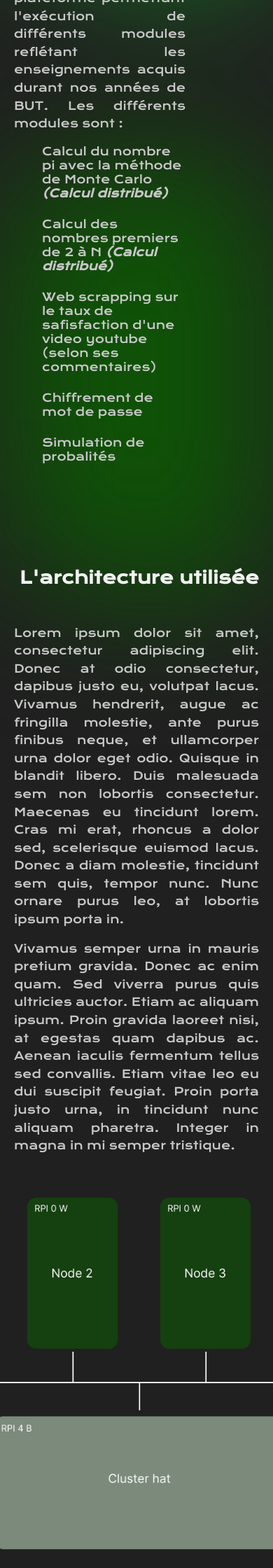
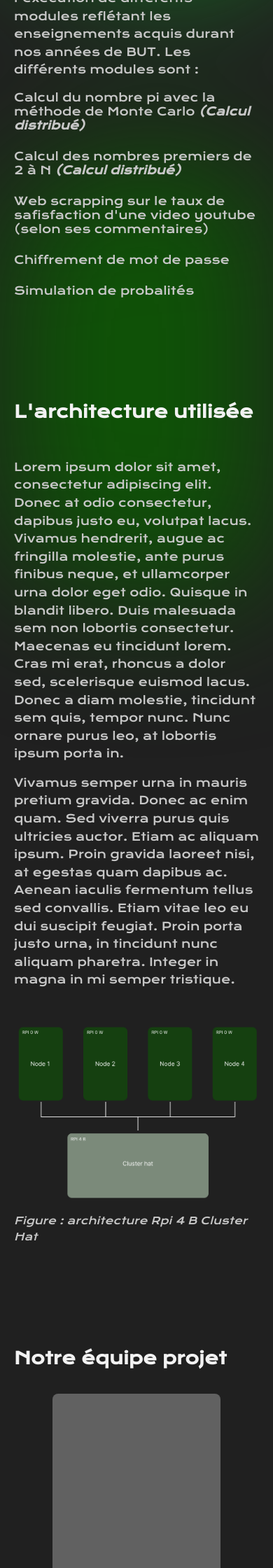
Before and after one commit to mathieuChdz/SAE_S5_S6_BUT3, a PHP site: page /apropos.php in a window 390 px wide; the page is wider, and only the part inside the window is pictured. Shown: the part 360-2600 px from the top of that part at 70% size. Run offline with PHP 8.4, Linux system fonts and the light colour scheme; some libraries are stand-ins or nearby versions.

Commit message:
Ajout de responsive

```diff
--- a/src_web/css/css.css
+++ b/src_web/css/css.css
@@ -238,6 +238,7 @@ p, a {
 .foot-content-title {
     color: var(--color-white);
     font-size: var(--font-size-s);
+    text-align: left;
 }
 
 .foot-nav-list{
@@ -290,10 +291,9 @@ p, a {
 }
 
 .pres-index-container {
-    margin-top: 15%;
-    position: absolute;
-    width: var(--max-width-all);
+    padding-top: 15%;
     max-width: var(--max-width-all);
+    width: 100%;
 }
 
 .pres-index-links{
@@ -352,6 +352,7 @@ p, a {
     height: 100%;
     flex-wrap: wrap;
     gap: 30px;
+    justify-content: center;
 }
 
 .main-item{
@@ -529,7 +530,6 @@ p, a {
 .main-introduction p,
 .main-graphique p,
 .main-formules p{
-    text-align: justify;
     line-height: 1.6em;
 }
 
@@ -653,3 +653,154 @@ p, a {
     background: var(--color-green-primary);
     color: rgba(242, 242, 242, 0.8);
 }
+
+/* ########################### A propos page ########################### */
+
+.explication-sae-container{
+    color: var(--color-white);
+}
+
+.explication-sae-intro,
+.explication-sea-archi,
+.explication-sea-team{
+    padding-top: 7em;
+    display: flex;
+    flex-direction: column;
+    gap: 1em;
+}
+
+.explication-sae-container p{
+    font-size: 1em;
+    line-height: 1.6em;
+}
+
+.explication-sae-container ul{
+    list-style: circle;
+    display: flex;
+    flex-direction: column;
+    gap: 1.5em;
+}
+
+.explication-sea-archi{
+    text-align: end;
+}
+
+.explication-sea-archi .archi-img{
+    display: flex;
+    justify-content: center;
+    flex-direction: column;
+    align-items: center;
+    padding-top: 2em;
+}
+
+.explication-sea-archi .archi-img img{
+    width: 45em;
+    max-width: 100%;
+}
+
+.explication-sea-archi .archi-img p{
+    font-style: italic;
+    font-size: 0.9em;
+}
+
+.sae-team-item#un{
+    grid-column: 1 / 2;
+    grid-row: 1 / 3;
+    align-items: center;
+}
+
+.sae-team-item#two{
+    grid-column: 2 / 3;
+    grid-row: 1 / 3;
+    align-items: center;
+    padding-top: 23em;
+}
+
+.sae-team-item#tree{
+    grid-column: 1 / 2;
+    grid-row: 3 / 5;
+}
+
+.sae-team-item#four{
+    grid-column: 2 / 3;
+    grid-row: 5 / 7;
+}
+
+.sae-team-item#five{
+    grid-column: 1 / 2;
+    grid-row: 7 / 9;
+}
+
+.sae-team-item#tree,
+.sae-team-item#four,
+.sae-team-item#five{
+    align-items: center;
+    margin-top: -15em;
+}
+
+.sae-team-item{
+    display: flex;
+    flex-direction: column;
+    justify-content: center;
+    align-items: center;
+    gap: 1em;
+}
+
+.team-item-main{
+    padding: 0 2em;
+}
+
+.sae-team-item p{
+    font-size: 0.9em;
+}
+
+.team-item-img{
+    width: 15em;
+    height: 20em;
+    background-color: var(--color-grey-medium);
+    border-radius: 0.5em;
+}
+
+/* Extra large devices (large laptops and desktops, 1200px and down) */
+@media only screen and (max-width: 1200px) {
+
+}
+
+/* Large devices (laptops/desktops, 992px and down) */
+@media only screen and (max-width: 992px) {
+
+}
+
+/* Medium devices (landscape tablets, 768px and down) */
+@media only screen and (max-width: 768px) {
+    .explication-sea-archi {
+        text-align: left;
+    }
+
+    .footer-nav-container {
+        flex-direction: column;
+    }
+
+    .sae-team-items{
+        display: flex!important;
+        flex-direction: column;
+        gap: 150px;
+    }
+
+    .sae-team-item#two {
+        padding-top: 0;
+    }
+
+    .sae-team-item#tree, .sae-team-item#four, .sae-team-item#five {
+        margin-top: 0;
+    }
+
+    .explication-sae-container ul {
+        padding: 0;
+    }
+}
+
+/* Extra small devices (phones, 600px and down) */
+@media only screen and (max-width: 600px) {
+
+}
--- a/src_web/css/css_dev1.css
+++ b/src_web/css/css_dev1.css
@@ -264,128 +264,6 @@ ul li{
 }
 
 
-/* ########################### A propos page ########################### */
-
-.explication-sae-container{
-    color: var(--color-white);
-}
-
-.explication-sae-intro,
-.explication-sea-archi,
-.explication-sea-team{
-    padding-top: 7em;
-    display: flex;
-    flex-direction: column;
-    gap: 1em;
-}
-
-.explication-sae-intro{
-    width: 70%;
-}
-
-.explication-sae-container p{
-    font-size: 1em;
-    text-align: justify;
-    line-height: 1.6em;
-}
-
-.explication-sae-container ul{
-    list-style: circle;
-    display: flex;
-    flex-direction: column;
-    gap: 1.5em;
-}
-
-.explication-sea-archi{
-    text-align: end;
-}
-
-.explication-sea-archi .archi-img{
-    display: flex;
-    justify-content: center;
-    flex-direction: column;
-    align-items: center;
-    padding-top: 2em;
-}
-
-.explication-sea-archi .archi-img img{
-    width: 45em;
-}
-
-.explication-sea-archi .archi-img p{
-    font-style: italic;
-    font-size: 0.9em;
-}
-
-.sae-team-items{
-    padding-top: 5em;
-    display: grid;
-    justify-content: center;
-    align-items: center;
-    grid-template-columns: repeat(2, 1fr);
-    grid-auto-rows: minmax(100px, auto);
-    gap: 1em;
-}
-
-.sae-team-item#un{
-    grid-column: 1 / 2;
-    grid-row: 1 / 3;
-    align-items: center;
-}
-
-.sae-team-item#two{
-    grid-column: 2 / 3;
-    grid-row: 1 / 3;
-    align-items: center;
-    padding-top: 23em;
-}
-
-.sae-team-item#tree{
-    grid-column: 1 / 2;
-    grid-row: 3 / 5;
-}
-
-.sae-team-item#four{
-    grid-column: 2 / 3;
-    grid-row: 5 / 7;
-}
-
-.sae-team-item#five{
-    grid-column: 1 / 2;
-    grid-row: 7 / 9;
-}
-
-.sae-team-item#tree,
-.sae-team-item#four,
-.sae-team-item#five{
-    align-items: center;
-    margin-top: -15em;
-}
-
-
-.sae-team-item{
-    display: flex;
-    flex-direction: column;
-    justify-content: center;
-    align-items: center;
-    gap: 1em;
-}
-
-.team-item-main{
-    padding: 0 2em;
-}
-
-.sae-team-item p{
-    font-size: 0.9em;
-}
-
-.team-item-img{
-    width: 15em;
-    height: 20em;
-    background-color: var(--color-grey-medium);
-    border-radius: 0.5em;
-}
-
 /* ########################### Module chiffrement page ########################### */
 
 .chiffrement-container{
@@ -399,7 +277,6 @@ ul li{
 }
 
 .chiffrement-explication-main p{
-  text-align: justify;
   line-height: 1.6em;
 }
 
@@ -502,7 +379,6 @@ ul li{
 }
 
 .proba-explication-main p{
-  text-align: justify;
   line-height: 1.6em;
 }
 
```
